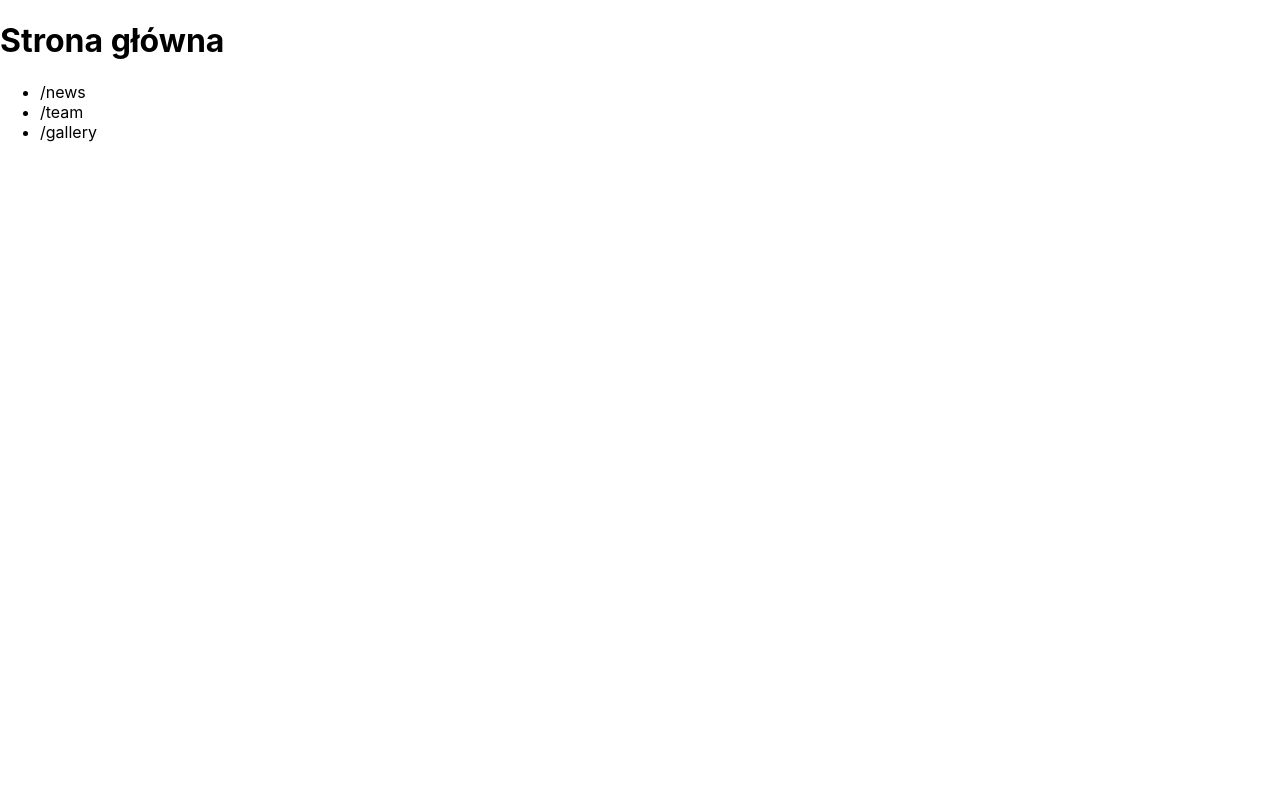
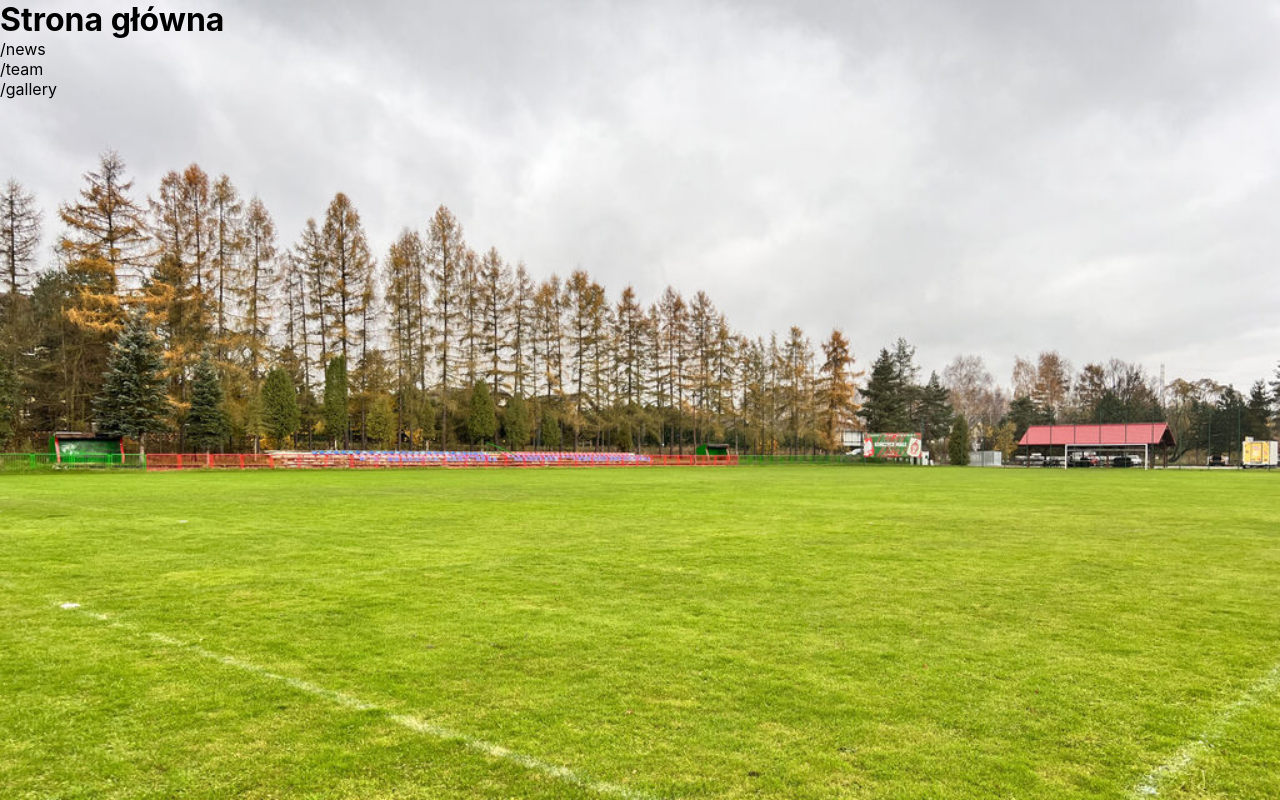
Before and after one commit to Manioo77/lks-konczyce-male, a Next.js app: page / in a window 1280 px wide. Built offline with nearby package versions, Linux system fonts and the light colour scheme.

Commit message:
Added background image to main

```diff
--- /dev/null
+++ b/components/Layout/Layout.module.scss
@@ -0,0 +1,5 @@
+.footballPitch {
+  background-image: url("../../public/images/background.jpg");
+  background-size: cover;
+  height: 100vh;
+}
--- a/components/Layout.tsx
+++ b/components/Layout/Layout.tsx
@@ -1,8 +1,9 @@
 import Head from "next/head";
+import styles from "./Layout.module.scss";
 
 export default function Layout({ children, pageTitle = "LKS Kończyce Małe" }) {
   return (
-    <div>
+    <>
       <Head>
         <link rel="icon" href="/icons/favicon.ico" />
         <title>{pageTitle}</title>
@@ -11,7 +12,9 @@ export default function Layout({ children, pageTitle = "LKS Kończyce Małe" })
           content="Strona klubowa zespołu LKS Kończyce Małe dla piłkarzy i kibiców. Aktualności, ostatnie mecze, tabela i statystyki. "
         />
       </Head>
-      <main>{children}</main>
-    </div>
+      {/* <Header/> */}
+      <main className={styles.footballPitch}>{children}</main>
+      {/* <Footer/> */}
+    </>
   );
 }
--- a/pages/_app.tsx
+++ b/pages/_app.tsx
@@ -1,4 +1,4 @@
-import "styles/global.scss";
+import "styles/global.css";
 
 export default function App({ Component, pageProps }) {
   return <Component {...pageProps} />;
--- a/pages/gallery.tsx
+++ b/pages/gallery.tsx
@@ -1,5 +1,5 @@
 import Link from "next/link";
-import Layout from "@/components/Layout";
+import Layout from "@/components/Layout/Layout";
 
 export default function Gallery() {
   return (
--- a/pages/history.tsx
+++ b/pages/history.tsx
@@ -1,5 +1,5 @@
 import Link from "next/link";
-import Layout from "@/components/Layout";
+import Layout from "@/components/Layout/Layout";
 
 export default function History() {
   return (
--- a/pages/index.tsx
+++ b/pages/index.tsx
@@ -1,5 +1,5 @@
 import Link from "next/link";
-import Layout from "@/components/Layout";
+import Layout from "@/components/Layout/Layout";
 
 export default function Home() {
   return (
--- a/pages/news.tsx
+++ b/pages/news.tsx
@@ -1,5 +1,5 @@
 import Link from "next/link";
-import Layout from "@/components/Layout";
+import Layout from "@/components/Layout/Layout";
 
 export default function News() {
   return (
--- a/pages/team.tsx
+++ b/pages/team.tsx
@@ -1,5 +1,5 @@
 import Link from "next/link";
-import Layout from "@/components/Layout";
+import Layout from "@/components/Layout/Layout";
 
 export default function Home() {
   return (
--- a/styles/global.scss
+++ b/styles/global.css
@@ -1,9 +1,17 @@
-html,
-body {
+* {
+  box-sizing: border-box;
   padding: 0;
   margin: 0;
+}
+
+html {
+  font-size: 62.5%; /* 10px */
+}
+
+body {
   font-family: Inter, -apple-system, BlinkMacSystemFont, Segoe UI, Roboto,
     Oxygen, Ubuntu, Cantarell, Fira Sans, Droid Sans, Helvetica Neue, sans-serif;
+  font-size: 1.6rem; /* 16px */
 }
 
 a {
@@ -11,10 +19,6 @@ a {
   text-decoration: none;
 }
 
-* {
-  box-sizing: border-box;
-}
-
 img {
   max-width: 100%;
   height: auto;
--- /dev/null
+++ b/styles/variables.scss
@@ -0,0 +1,5 @@
+$baseSpacing: 1rem;
+
+@function spacing($multiplier: 1) {
+  @return $multiplier * $baseSpacing;
+}
```
